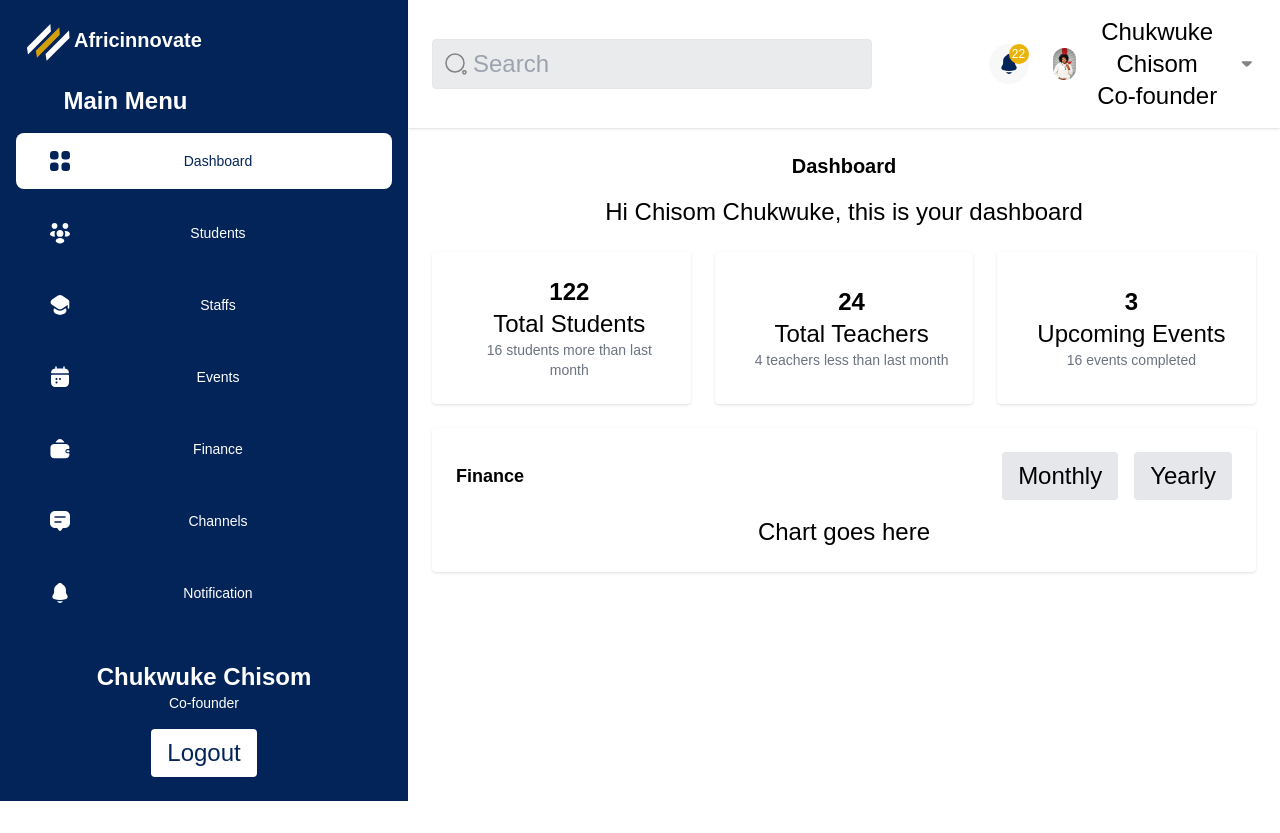
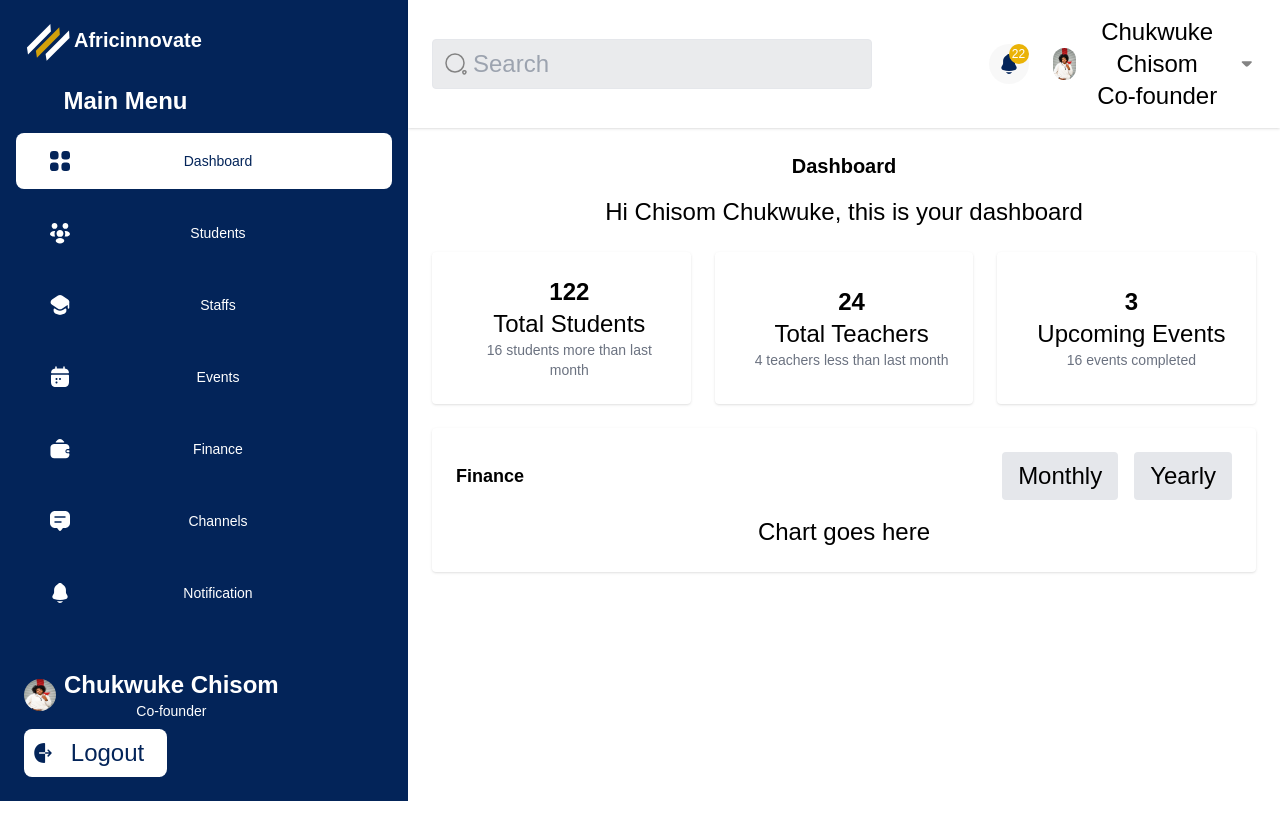
Before and after one commit to africinnovate/africinnovate-lms, a Next.js app in the folder apps/frontend/: page / in a window 1280 px wide. Built offline with nearby package versions, Linux system fonts and the light colour scheme.

Commit message:
Done header and side  bar

```diff
--- a/apps/frontend/src/app/Components/Sidebar/index.tsx
+++ b/apps/frontend/src/app/Components/Sidebar/index.tsx
@@ -1,4 +1,6 @@
 import React from 'react';
+import Image from 'next/image';
+import profilepng from '../../../assets/profile .jpeg'
 
 // interface SidebarProps {}
 
@@ -84,10 +86,27 @@ function Sidebar() {
                     </div>
                 </ul>
             </nav>
-            <div className="p-6">
-                <p className="font-bold">Chukwuke Chisom</p>
-                <p className="text-sm">Co-founder</p>
-                <button className="mt-4 bg-white text-main-blue py-2 px-4 rounded">Logout</button>
+            <div className="p-6 flex flex-col">
+                <div className=' flex  items-center'>
+                    <Image
+                        src={profilepng}
+                        alt="Profile"
+                        className="w-8 h-8 rounded-full"
+                    />
+                    <div className='flex flex-col p-2'>
+                        <p className="font-bold">Chukwuke Chisom</p>
+                        <p className="text-sm">Co-founder</p>
+                    </div>
+                </div>
+
+                <div className='w-[143px] bg-white flex rounded-lg items-center justify-center'>
+                    <svg width="24" height="24" viewBox="0 0 24 24" fill="none" xmlns="http://www.w3.org/2000/svg">
+                        <path d="M7.87999 12.07C7.87999 11.66 8.21999 11.32 8.62999 11.32H14.11V2.86C14.1 2.38 13.72 2 13.24 2C7.34999 2 3.23999 6.11 3.23999 12C3.23999 17.89 7.34999 22 13.24 22C13.71 22 14.1 21.62 14.1 21.14V12.81H8.62999C8.20999 12.82 7.87999 12.48 7.87999 12.07Z" fill="#032459" />
+                        <path d="M20.54 11.54L17.7 8.68997C17.41 8.39997 16.93 8.39997 16.64 8.68997C16.35 8.97997 16.35 9.45997 16.64 9.74997L18.2 11.31H14.1V12.81H18.19L16.63 14.37C16.34 14.66 16.34 15.14 16.63 15.43C16.78 15.58 16.97 15.65 17.16 15.65C17.35 15.65 17.54 15.58 17.69 15.43L20.53 12.58C20.83 12.3 20.83 11.83 20.54 11.54Z" fill="#032459" />
+                    </svg>
+
+                    <button className=" bg-white text-main-blue py-2 px-4 ">Logout</button>
+                </div>
             </div>
         </div>
     );
```
